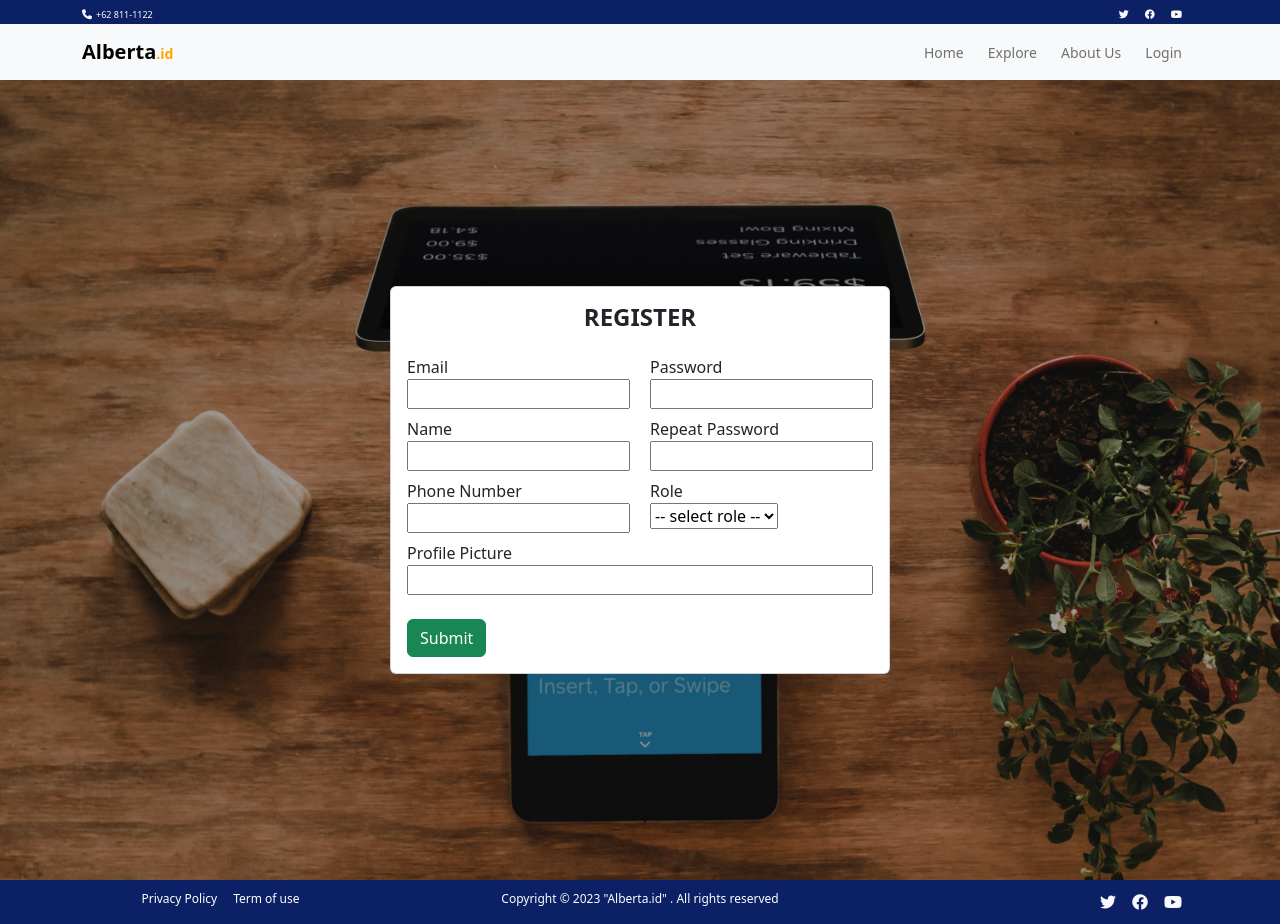
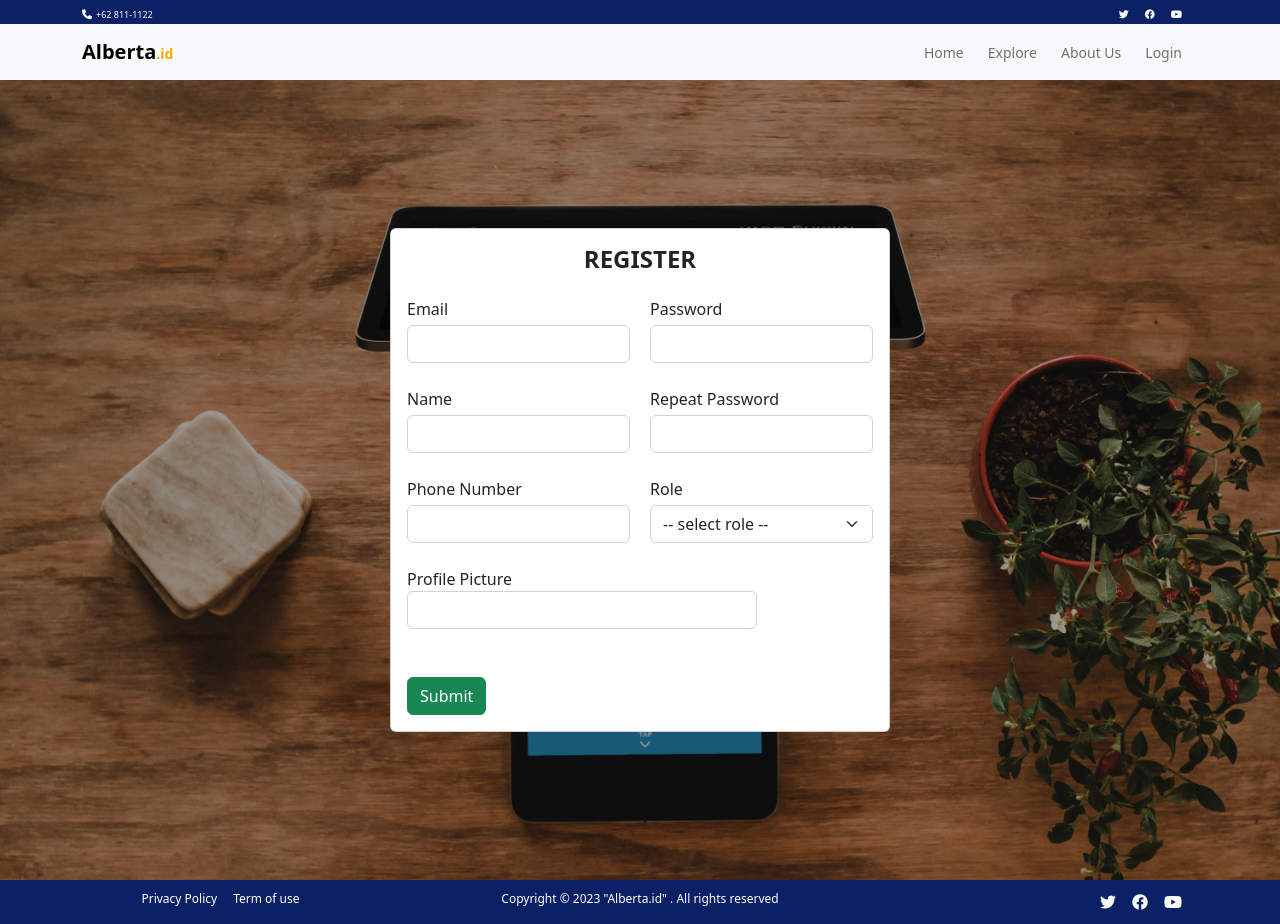
Before and after one commit to elangn/Alberta.id, a React (Vite) app: page /register in a window 1280 px wide. Built offline with nearby package versions, Linux system fonts and the light colour scheme.

Commit message:
fix login

```diff
--- a/src/index.css
+++ b/src/index.css
@@ -95,12 +95,7 @@ body {
   margin-top: 10px;
 }
 
-/* .login .login-box label {
-  font-weight: bold;
-} */
-
 .login .login-box input {
-  width: 100%;
   padding: 0 10px;
 }
 
@@ -157,6 +152,10 @@ body {
 .register .err-msg {
   color: red;
   font-size: 12px;
+}
+
+.register .form-control {
+  margin-bottom: 0;
 }
 
 /* update Profile page  */
--- a/src/pages/Login.jsx
+++ b/src/pages/Login.jsx
@@ -68,46 +68,64 @@ const Login = () => {
                 <h3 className="text-center"> Login</h3>
 
                 <form onSubmit={formik.handleSubmit}>
-                  <label htmlFor="email" className="mb-1 ">
+                  <label htmlFor="email" className="mb-1 form-label">
                     Email
                   </label>
-                  <br />
+
+                  <div className="input-group mb-3">
+                    <span className="input-group-text" id="basic-addon1">
+                      <i className="fa-solid fa-envelope"></i>
+                    </span>
                     <input
                       id="email"
                       name="email"
                       type="email"
                       onChange={formik.handleChange}
                       value={formik.values.email}
-                    className="mb-2
-                   "
+                      className="form-control"
+                      placeholder="Email Address"
                     />
+                  </div>
 
                   {formik.touched.email && formik.errors.email ? (
                     <div className="error-msg">{formik.errors.email}</div>
                   ) : null}
-                  <br />
 
                   <label htmlFor="password" className="mb-1 text-bold">
                     Password{" "}
                   </label>
-                  <br />
+
+                  <div className="input-group mb-4">
+                    <span className="input-group-text" id="basic-addon1">
+                      <i className="fa-solid fa-lock"></i>
+                    </span>
                     <input
                       id="password"
                       name="password"
                       type="password"
                       onChange={formik.handleChange}
                       value={formik.values.password}
-                    className="mb-3"
+                      className="form-control "
+                      placeholder="Password"
                     />
+                  </div>
 
                   {formik.touched.password && formik.errors.password ? (
                     <div className="error-msg">{formik.errors.password}</div>
                   ) : null}
 
-                  <br />
-                  <br />
+                  <div className=" form-check">
+                    <input
+                      type="checkbox"
+                      className="form-check-input"
+                      id="exampleCheck1"
+                    />
+                    <label className="form-check-label" htmlFor="exampleCheck1">
+                      Remember Me
+                    </label>
+                  </div>
 
-                  <button type="submit" className="btn btn-success">
+                  <button type="submit" className="btn btn-success mt-4">
                     Submit
                   </button>
 
--- a/src/pages/Register.jsx
+++ b/src/pages/Register.jsx
@@ -82,26 +82,32 @@ const Register = () => {
             <div className="card" style={{ width: "500px" }}>
               <div className="card-body">
                 <h4 className="fw-bold text-center mb-4"> REGISTER</h4>
+
                 <form onSubmit={formik.handleSubmit}>
                   <div className="card-body-flex">
                     <div className="card-body1">
-                      <label htmlFor="email">Email </label>
-                      <br />
+                      <label htmlFor="email" className="mb-1 form-label">
+                        Email{" "}
+                      </label>
                       <input
                         id="email"
                         name="email"
                         type="email"
                         onChange={formik.handleChange}
                         value={formik.values.email}
-                        className="mb-2"
+                        className="  form-control  mb-0"
                       />
 
                       {formik.touched.email && formik.errors.email ? (
-                        <div className="err-msg">{formik.errors.email}</div>
+                        <div className="err-msg my-0">
+                          {formik.errors.email}
+                        </div>
                       ) : null}
                       <br />
 
-                      <label htmlFor="name">Name</label>
+                      <label htmlFor="name" className="mb-1 form-label">
+                        Name
+                      </label>
                       <br />
                       <input
                         id="name"
@@ -109,15 +115,17 @@ const Register = () => {
                         type="text"
                         onChange={formik.handleChange}
                         value={formik.values.name}
-                        className="mb-2"
+                        className=" form-control"
                       />
 
                       {formik.touched.name && formik.errors.name ? (
-                        <div className="err-msg">{formik.errors.name}</div>
+                        <div className="err-msg my-0">{formik.errors.name}</div>
                       ) : null}
                       <br />
 
-                      <label htmlFor="phoneNumber">Phone Number</label>
+                      <label htmlFor="phoneNumber" className="mb-1">
+                        Phone Number
+                      </label>
                       <br />
                       <input
                         id="phoneNumber"
@@ -125,12 +133,12 @@ const Register = () => {
                         type="text"
                         onChange={formik.handleChange}
                         value={formik.values.phoneNumber}
-                        className="mb-2"
+                        className="form-control"
                       />
 
                       {formik.touched.phoneNumber &&
                       formik.errors.phoneNumber ? (
-                        <div className="err-msg">
+                        <div className="err-msg my-0">
                           {formik.errors.phoneNumber}
                         </div>
                       ) : null}
@@ -139,23 +147,28 @@ const Register = () => {
                     </div>
 
                     <div className="card-body2">
-                      <label htmlFor="password">Password</label>
-                      <br />
+                      <label htmlFor="password" className="mb-1">
+                        Password
+                      </label>
                       <input
                         id="password"
                         name="password"
                         type="password"
                         onChange={formik.handleChange}
                         value={formik.values.password}
-                        className="mb-2"
+                        className="form-control"
                       />
 
                       {formik.touched.password && formik.errors.password ? (
-                        <div className="err-msg">{formik.errors.password}</div>
+                        <div className="err-msg my-0">
+                          {formik.errors.password}
+                        </div>
                       ) : null}
 
                       <br />
-                      <label htmlFor="repeatPassword">Repeat Password</label>
+                      <label htmlFor="repeatPassword" className="mb-1">
+                        Repeat Password
+                      </label>
                       <br />
                       <input
                         id="repeatPassword"
@@ -163,45 +176,38 @@ const Register = () => {
                         type="password"
                         onChange={formik.handleChange}
                         value={formik.values.repeatPassword}
-                        className="mb-2"
+                        className=" form-control"
                       />
 
                       {formik.touched.repeatPassword &&
                       formik.errors.repeatPassword ? (
-                        <div className="err-msg">
+                        <div className="err-msg my-0">
                           {formik.errors.repeatPassword}
                         </div>
                       ) : null}
 
                       <br />
 
-                      <label htmlFor="role">Role</label>
+                      <label htmlFor="role" className="mb-1">
+                        Role
+                      </label>
                       <br />
-                      {/* <input
-                        id="role"
-                        name="role"
-                        type="text"
-                        onChange={formik.handleChange}
-                        value={formik.values.role}
-                        className="mb-2"
-                      /> */}
 
-                      {/* coba */}
                       <select
                         id="role"
                         name="role"
                         type="text"
                         onChange={formik.handleChange}
                         value={formik.values.role}
-                        className="mb-2"
+                        className="form-select "
                       >
-                        <option value="">-- select role --</option>
+                        <option>-- select role --</option>
                         <option value="user">user</option>
                         <option value="admin">admin</option>
                       </select>
 
                       {formik.touched.role && formik.errors.role ? (
-                        <div className="err-msg">{formik.errors.role}</div>
+                        <div className="err-msg my-0">{formik.errors.role}</div>
                       ) : null}
 
                       <br />
@@ -217,7 +223,7 @@ const Register = () => {
                     type="text"
                     onChange={formik.handleChange}
                     value={formik.values.profilePicture}
-                    className="mb-4 w-100"
+                    className="mb-4 w-75 form-control"
                   />
 
                   {formik.touched.profilePicture &&
```
Lines whose indentation alone changed are shown as unchanged.
